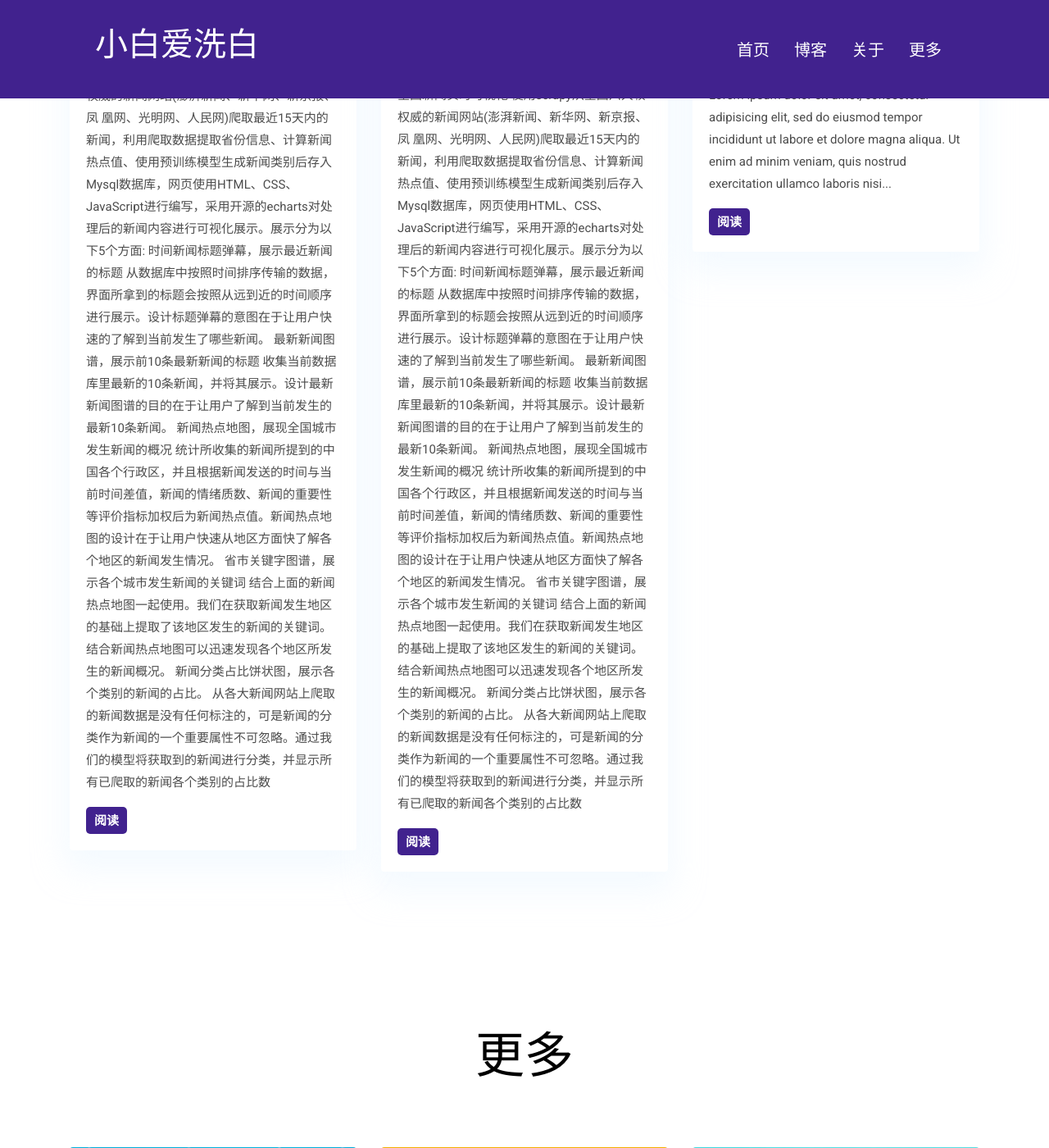
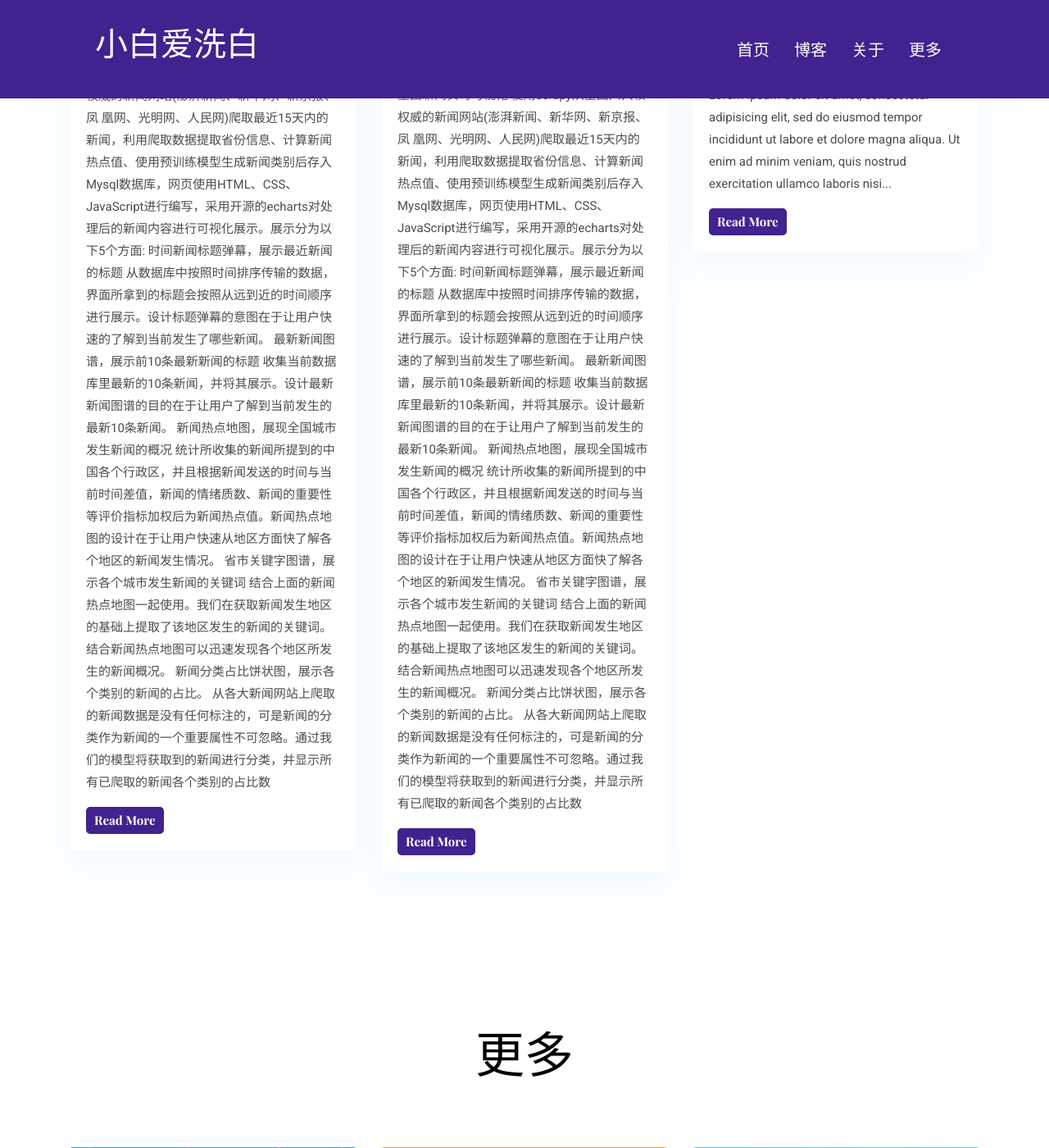
Before and after one commit to xiaobaiaixibai/xiaobaiaixibai.github.io, a Jekyll site: the page built from index.html, in a window 1280 px wide and 1400 px high, scrolled down 3374 px. Shown: the whole window at 82% size. Built offline with Jekyll 4.4.1, drawn with Linux system fonts in a browser that asks for light colours; comment, search, counter and statistics services are not loaded.

Commit message:
test vscode

```diff
--- a/_includes/post.html
+++ b/_includes/post.html
@@ -6,7 +6,7 @@
                 <a class="text-dark" href="{{ post.url | relative_url }}">{{ post.title }}</a>
             </h4>
             <p class="card-text">{% assign curlyend = '}' %}{{ post.excerpt | markdownify | strip_html | replace: "{% include JB/setup %", "" | replace: curlyend, "" | truncatewords: 30 }}</p>
-            <a href="{{ post.url | relative_url }}" class="btn btn-xs btn-primary">阅读</a>
+            <a href="{{ post.url | relative_url }}" class="btn btn-xs btn-primary">Read More</a>
         </div>
     </article>
 </div>
```
